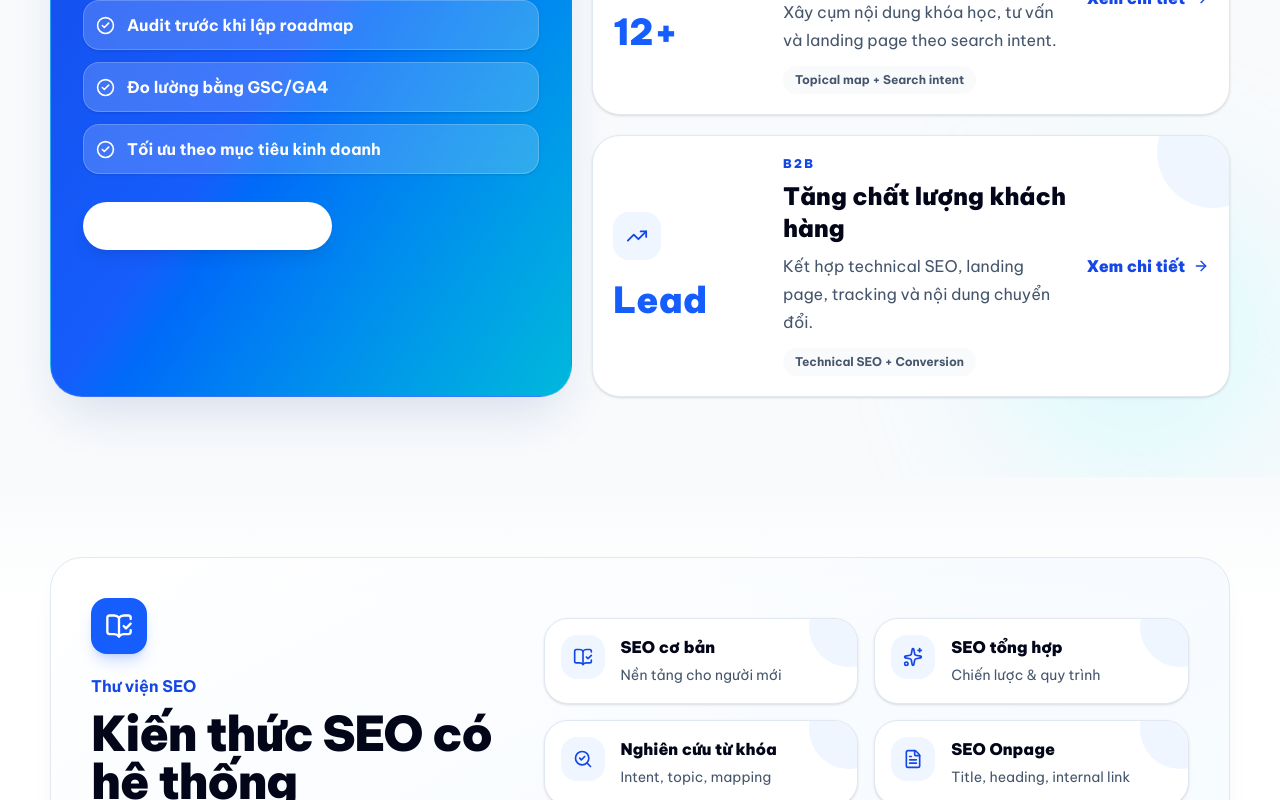
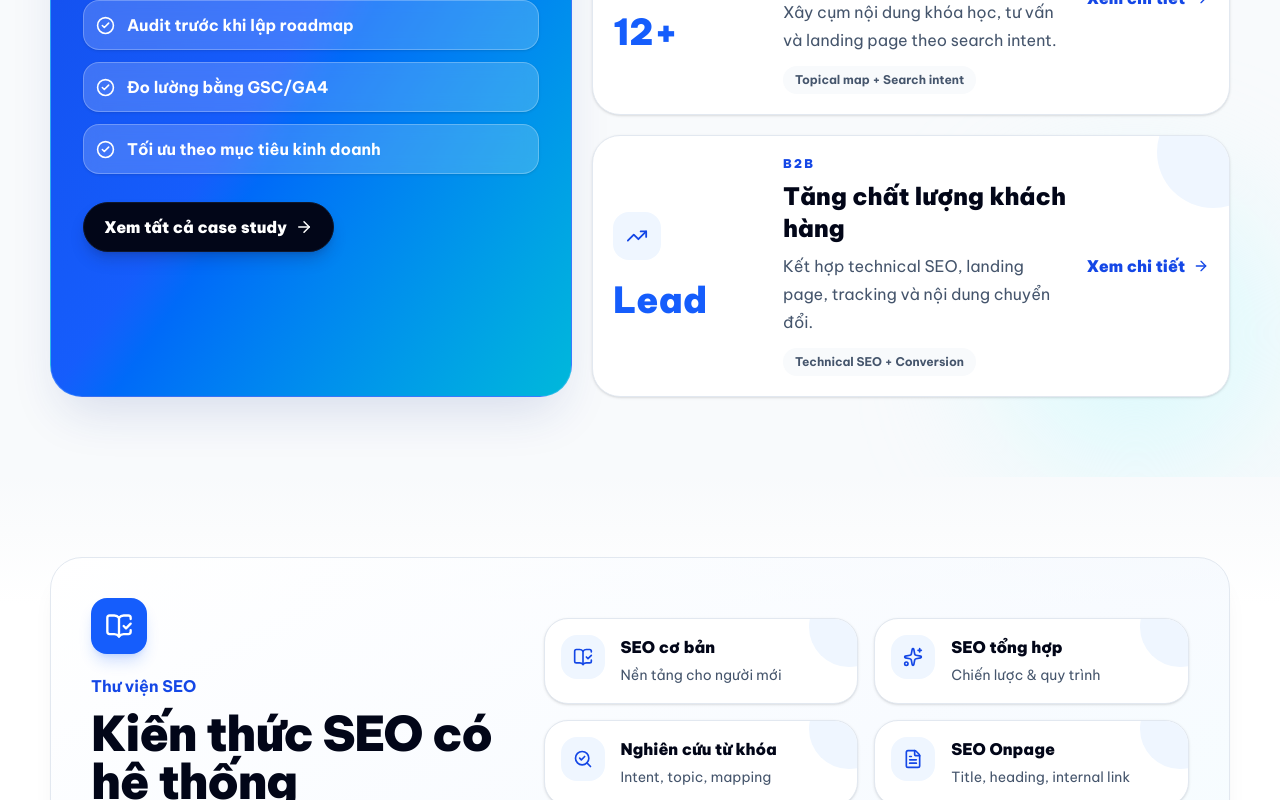
Before and after one commit to LongLeo287/SEOSONA, a Next.js app: page / in a window 1280 px wide. Shown: the part 5520-6320 px from the top of the page. Built offline with nearby package versions, Linux system fonts and the light colour scheme.

Commit message:
fix: make case study CTA visible on gradient card

```diff
--- a/components/sections/CaseStudyPreview.tsx
+++ b/components/sections/CaseStudyPreview.tsx
@@ -47,13 +47,16 @@ export function CaseStudyPreview() {
             <p className="relative mt-4 leading-8 text-white/95">Case study của SEOSONA tập trung vào các chỉ số có ý nghĩa: khả năng index, tăng trưởng truy cập chất lượng, số lượng cụm nội dung và chuyển đổi thành lead.</p>
             <div className="relative mt-6 grid gap-3">
               {["Audit trước khi lập roadmap", "Đo lường bằng GSC/GA4", "Tối ưu theo mục tiêu kinh doanh"].map((item) => (
-                <div key={item} className="flex items-center gap-3 rounded-2xl border border-white/20 bg-white/18 p-3 font-bold text-white shadow-sm backdrop-blur transition hover:bg-white/24">
+                <div key={item} className="flex items-center gap-3 rounded-2xl border border-white/25 bg-white/18 p-3 font-bold text-white shadow-sm backdrop-blur transition hover:bg-white/24">
                   <CheckCircle2 className="shrink-0" size={19} />
                   <span>{item}</span>
                 </div>
               ))}
             </div>
-            <Link href="/case-study/" className="relative mt-7 inline-flex items-center gap-2 rounded-full bg-white px-5 py-3 font-black text-blue-800 shadow-lg shadow-blue-950/10 transition hover:-translate-y-0.5 hover:bg-blue-50 focus:outline-none focus:ring-4 focus:ring-white/30">Xem tất cả case study <ArrowRight size={18} /></Link>
+            <Link href="/case-study/" className="relative mt-7 inline-flex items-center gap-2 rounded-full border border-slate-900 bg-slate-950 px-5 py-3 font-black text-white shadow-lg shadow-blue-950/25 transition hover:-translate-y-0.5 hover:bg-slate-900 focus:outline-none focus:ring-4 focus:ring-white/30">
+              <span className="text-white">Xem tất cả case study</span>
+              <ArrowRight size={18} className="text-white" />
+            </Link>
           </div>
 
           <div className="grid gap-5 md:grid-cols-3 lg:grid-cols-1">
```
